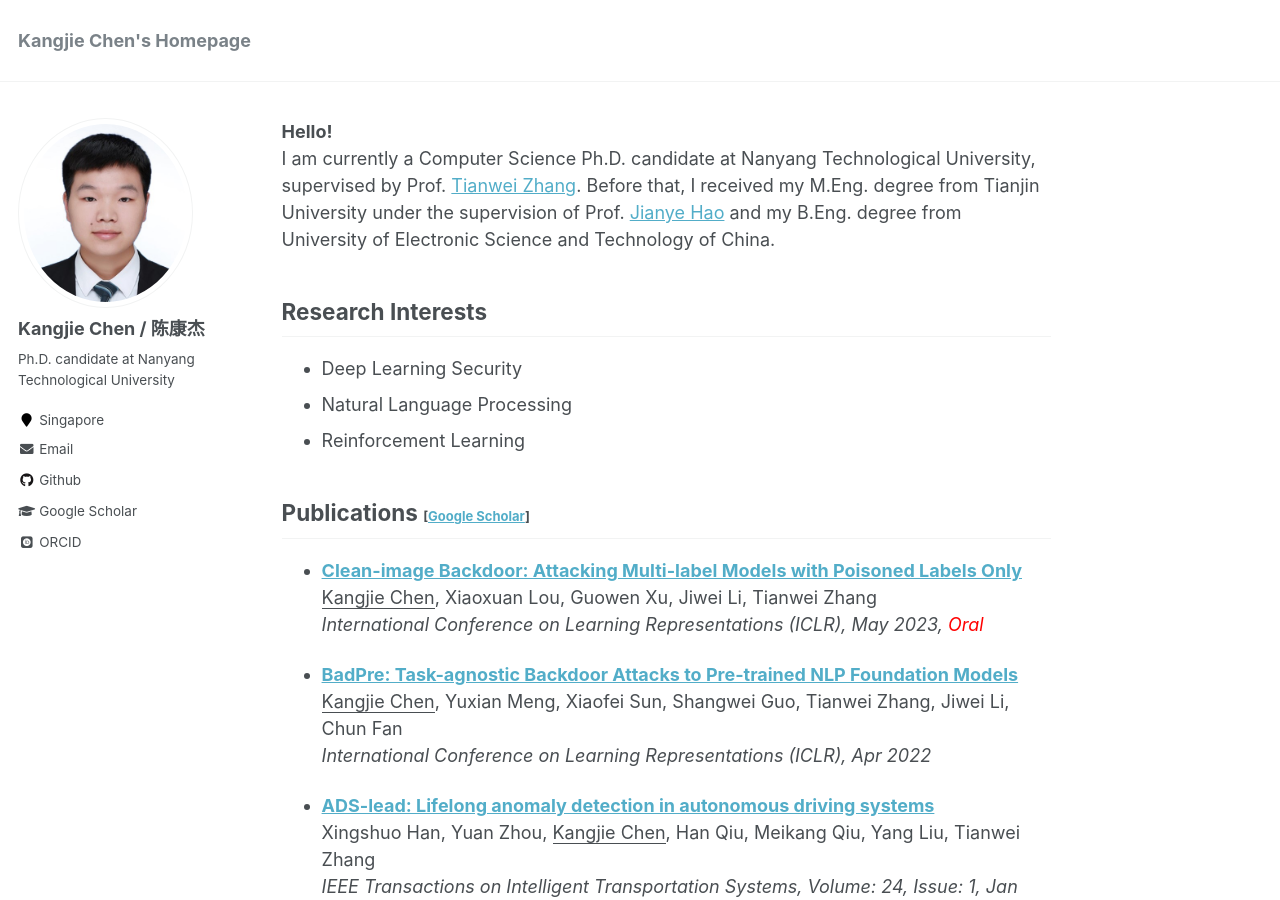
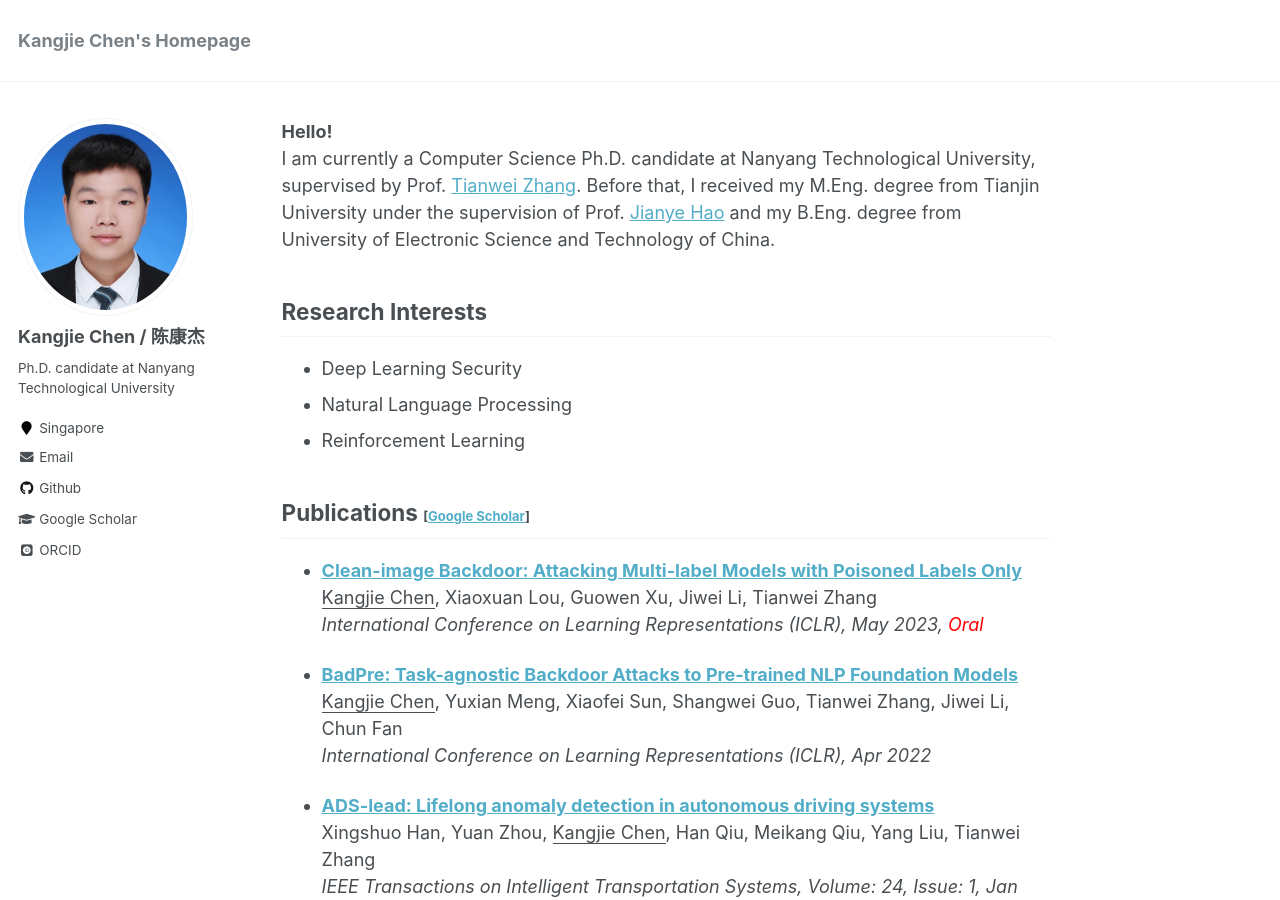
Before and after one commit to kangjie-chen/kangjie-chen.github.io, a Jekyll site: the page built from _pages/about.md, in a window 1280 px wide and 900 px high. Built offline with Jekyll 4.4.1, drawn with Linux system fonts in a browser that asks for light colours; some web fonts are replaced.

Commit message:
update photo

```diff
--- a/_config.yml
+++ b/_config.yml
@@ -81,7 +81,7 @@ analytics:
 # Site Author
 author:
   name             : "Kangjie Chen / 陈康杰"
-  avatar           : "white_400x440.jpg"
+  avatar           : "blue_443x506.jpg"
   bio              : "Ph.D. candidate at Nanyang Technological University"
   location         : "Singapore"
   employer         :
```
Also changed, not shown: images/blue.jpg (deleted), images/blue_443x506.jpg (added), images/white_400x514.jpg (deleted).
